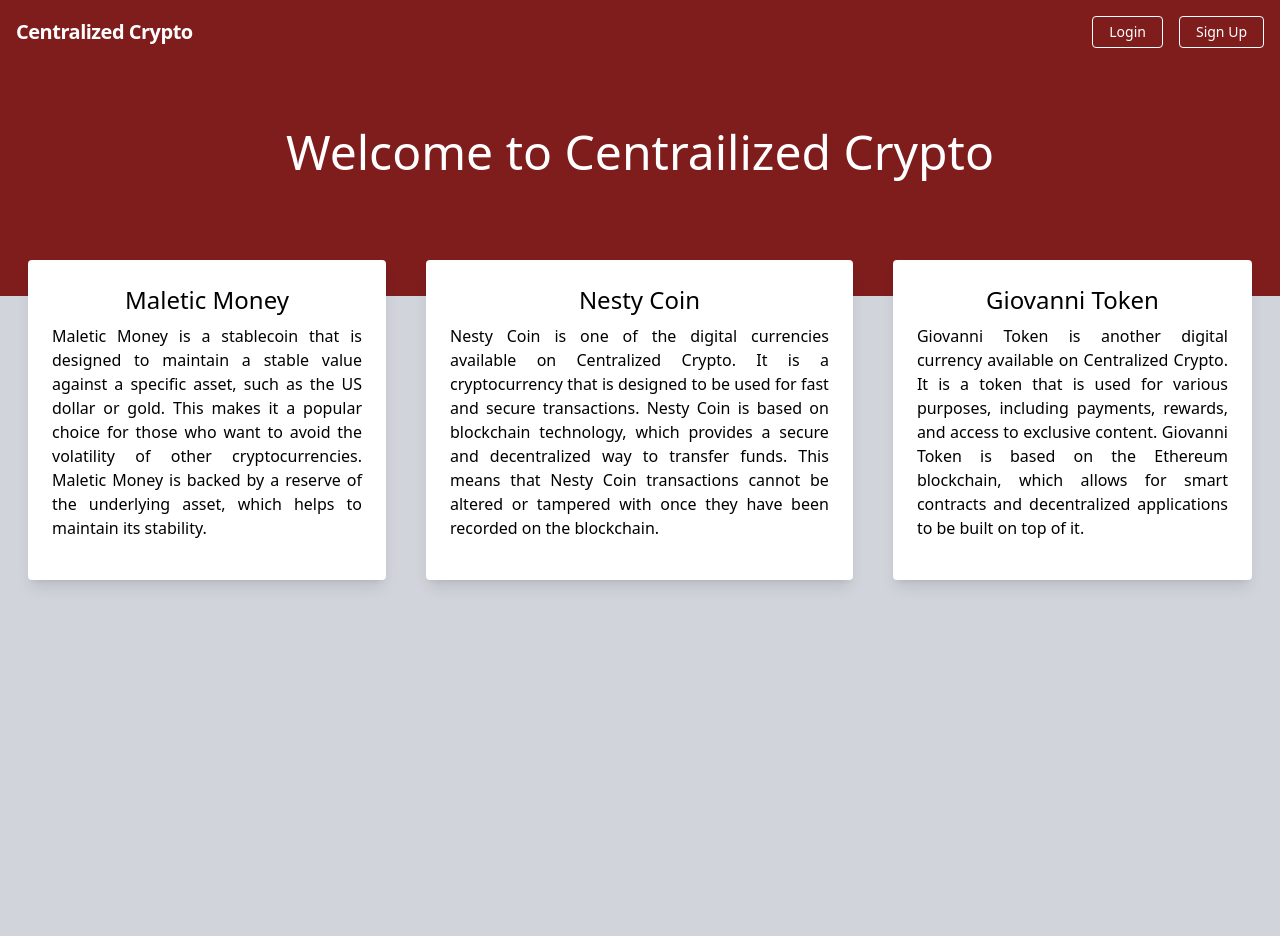
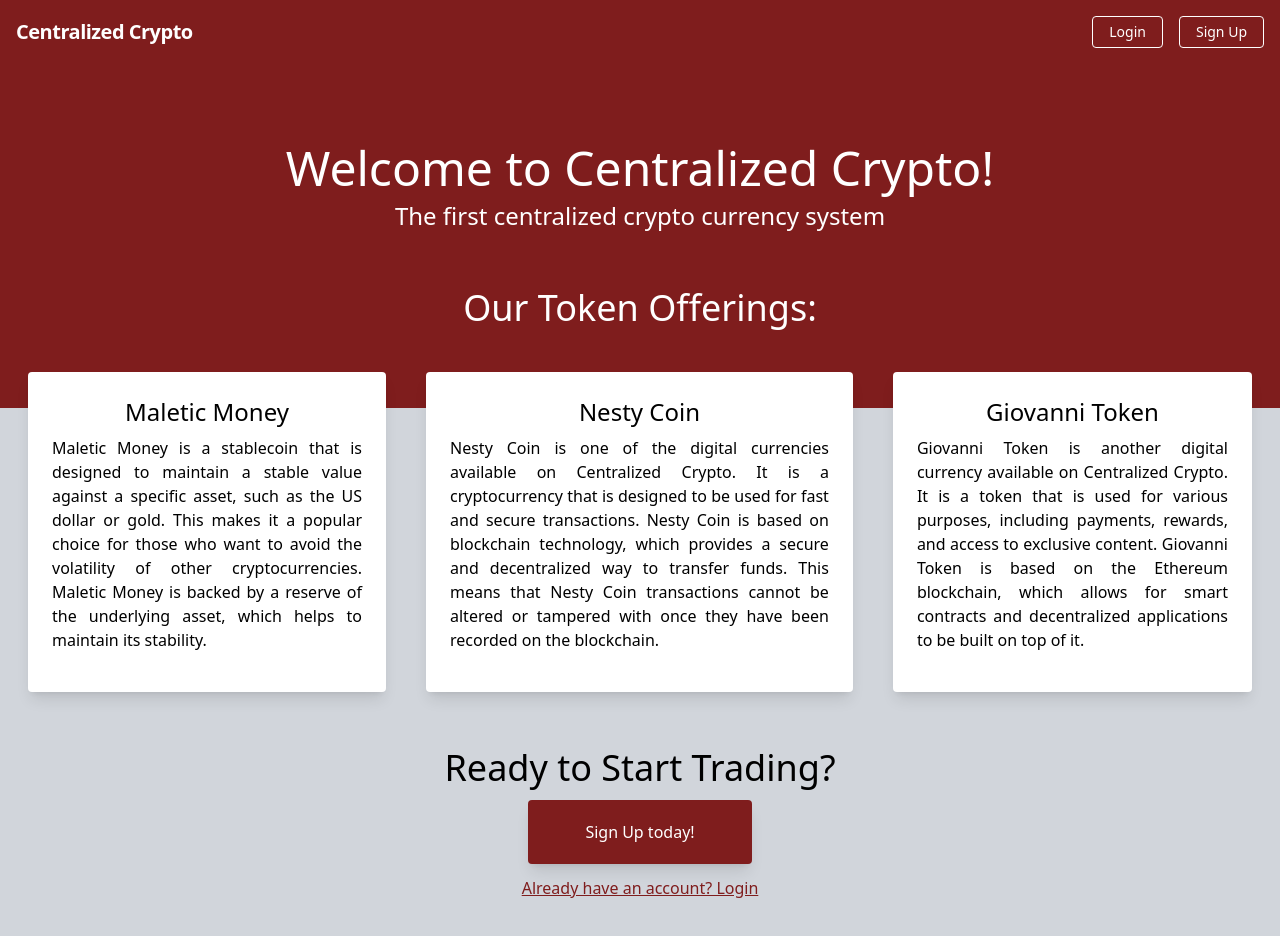
Before and after one commit to ghulvey/HIC-Project, a Next.js app: page / in a window 1280 px wide. Shown: the top 936 px of the page. Built offline with nearby package versions, Linux system fonts and the light colour scheme.

Commit message:
update home

```diff
--- a/pages/index.js
+++ b/pages/index.js
@@ -24,8 +24,14 @@ export default function Home() {
             Sign Up
           </Link>
         </div>
-        <Header title="Welcome to Centrailized Crypto" />
+
       </nav>
+      <div className="w-full bg-red-900 text-white py-20 px-24">
+            <h1 className="text-5xl text-center">Welcome to Centralized Crypto!</h1>
+            <p className="text-2xl text-center pt-2">The first centralized crypto currency system</p>
+            <h2 className="text-4xl text-center pt-14">Our Token Offerings:</h2>
+        </div>
+
 
       <div className="bg-gray-300 dark:bg-neutral-900 sm:h-screen h-full ">
         <div className='flex space-x-10 justify-center mx-7'>
@@ -42,7 +48,18 @@ export default function Home() {
             <p className='text-4sm text-justify pb-4'>Giovanni Token is another digital currency available on Centralized Crypto. It is a token that is used for various purposes, including payments, rewards, and access to exclusive content. Giovanni Token is based on the Ethereum blockchain, which allows for smart contracts and decentralized applications to be built on top of it.</p>
           </div>
         </div>
+        <div>
+          <h2 className="text-4xl text-center pt-14">Ready to Start Trading?</h2>
+          <div className='flex space-x-10 justify-center mx-7'>
+          <Link className="content-center text-center inline-block bg-red-900 text-white hover:bg-red-950 rounded overflow-hidden shadow-lg p-5 w-56 mt-3" href="/signup">Sign Up today!</Link>
+          </div>
+          <div className='flex space-x-10 justify-center mx-7'>
+          <Link className="mt-3 underline text-red-900" href="/login" >Already have an account? Login</Link>
+          </div>
+        </div>
       </div>
+
+
     </>
   )
 }
```
